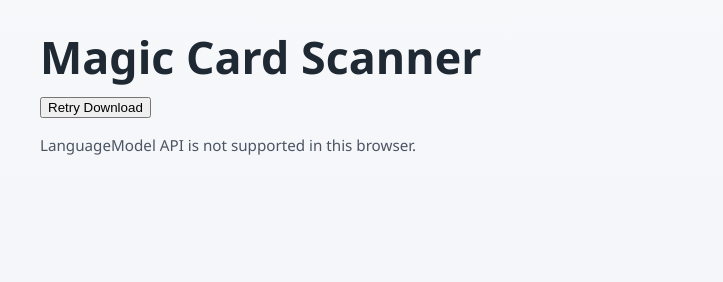
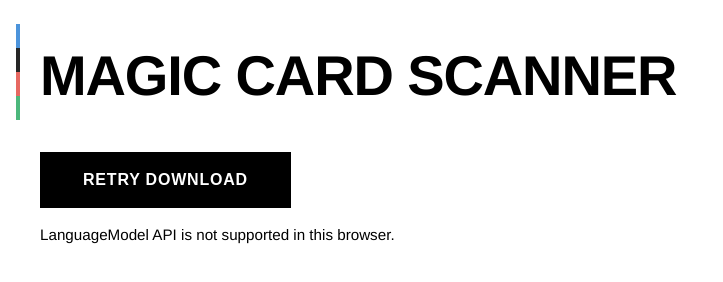
Before and after one commit to ericmikkelsen/card-scanner, a website built with Vite: page index.html in a window 1280 px wide. Shown: the whole page, without its empty margins (0-723 px from the left). Built offline with nearby package versions, Linux system fonts and the light colour scheme.

Commit message:
style: remove background circles from main page
Remove geometric background circles (body::before and body::after) that were
part of the mod/Bauhaus design. Keep the design clean and minimal with just
the white background and color stripe accents.

```diff
--- a/src/style.css
+++ b/src/style.css
@@ -1,69 +1,153 @@
 :root {
-  font-family: "IBM Plex Sans", "Segoe UI", system-ui, -apple-system, sans-serif;
+  font-family: "Helvetica Neue", "Arial", sans-serif;
   line-height: 1.5;
   font-weight: 400;
-  color: #1f2933;
-  background-color: #f7f8fa;
+  color: #000;
+  background-color: #fff;
   font-synthesis: none;
   text-rendering: optimizeLegibility;
   -webkit-font-smoothing: antialiased;
   -moz-osx-font-smoothing: grayscale;
+
+  /* MTG Color Palette - for geometric accents */
+  --mtg-white: rgba(255, 255, 255, 0.9);
+  --mtg-blue: rgba(0, 102, 204, 0.7);
+  --mtg-black: rgba(0, 0, 0, 0.85);
+  --mtg-red: rgba(220, 40, 30, 0.7);
+  --mtg-green: rgba(0, 153, 68, 0.7);
 }
 
 body {
   margin: 0;
   min-width: 320px;
   min-height: 100vh;
-  background: linear-gradient(180deg, #f7f8fa 0%, #eef1f7 100%);
+  background: #fff;
+  position: relative;
+  overflow-x: hidden;
 }
+
+
 
 #app {
   max-width: 1200px;
   margin: 0 auto;
-  padding: 2rem 1.5rem 5rem 1.5rem;
+  padding: 3rem 1.5rem 5rem 1.5rem;
   text-align: left;
   display: flex;
   flex-direction: column;
   gap: 1rem;
+  position: relative;
+  z-index: 1;
+}
+
+/* Decorative MTG color stripe */
+#app::before {
+  content: '';
+  position: absolute;
+  top: 0;
+  left: 0;
+  width: 4px;
+  height: 120px;
+  background: linear-gradient(to bottom,
+    var(--mtg-white) 0%, var(--mtg-white) 20%,
+    var(--mtg-blue) 20%, var(--mtg-blue) 40%,
+    var(--mtg-black) 40%, var(--mtg-black) 60%,
+    var(--mtg-red) 60%, var(--mtg-red) 80%,
+    var(--mtg-green) 80%, var(--mtg-green) 100%
+  );
 }
 
 h1 {
-  font-size: 2.8rem;
-  line-height: 1.1;
-  margin: 0;
+  font-size: 3.5rem;
+  line-height: 1;
+  margin: 0 0 2rem 0;
+  font-weight: 900;
+  letter-spacing: -0.02em;
+  text-transform: uppercase;
+  position: relative;
+  display: inline-block;
 }
 
 #downloadModelBtn {
   align-self: flex-start;
+  background: #000;
+  color: #fff;
+  border: 3px solid #000;
+  padding: 1rem 2.5rem;
+  font-size: 1rem;
+  font-weight: 700;
+  text-transform: uppercase;
+  letter-spacing: 0.05em;
+  cursor: pointer;
+  transition: all 0.2s ease;
+  position: relative;
+  overflow: hidden;
+}
+
+#downloadModelBtn::before {
+  content: '';
+  position: absolute;
+  top: 0;
+  left: -100%;
+  width: 100%;
+  height: 100%;
+  background: var(--mtg-red);
+  transition: left 0.3s ease;
+  z-index: -1;
+}
+
+#downloadModelBtn:hover::before {
+  left: 0;
+}
+
+#downloadModelBtn:hover {
+  border-color: var(--mtg-red);
+  transform: translateY(-2px);
 }
 
 #modelStatus {
   min-height: 1.25rem;
   font-size: 0.95rem;
-  color: #4b5563;
+  color: #000;
   margin-bottom: 0.5rem;
+  font-weight: 500;
 }
 
 .reader-controls {
   position: fixed;
-  bottom: 1rem;
-  left: 1rem;
+  bottom: 2rem;
+  left: 2rem;
   display: none;
-  gap: 0.75rem;
+  gap: 1rem;
   align-items: center;
   justify-content: flex-start;
   z-index: 10;
 }
 
 .reader-controls button {
-  box-shadow: 0 8px 20px rgba(0, 0, 0, 0.15);
-  border-radius: 999px;
-  padding: 0.85rem 1.25rem;
+  padding: 0.875rem 1.75rem;
+  font-size: 0.85rem;
+  border: 3px solid #000;
+  background-color: #000;
+  color: #fff;
+  cursor: pointer;
+  transition: all 0.2s ease;
+  font-weight: 700;
+  text-transform: uppercase;
+  letter-spacing: 0.05em;
+  position: relative;
+}
+
+.reader-controls button:hover:not(:disabled) {
+  background-color: var(--mtg-red);
+  border-color: var(--mtg-red);
+  transform: translateY(-2px);
+  box-shadow: 4px 4px 0 rgba(0, 0, 0, 0.2);
 }
 
 .reader-list {
   display: flex;
   flex-direction: column;
-  gap: 1.5rem;
-  margin-top: 1rem;
+  gap: 2rem;
+  margin-top: 2rem;
 }
```
